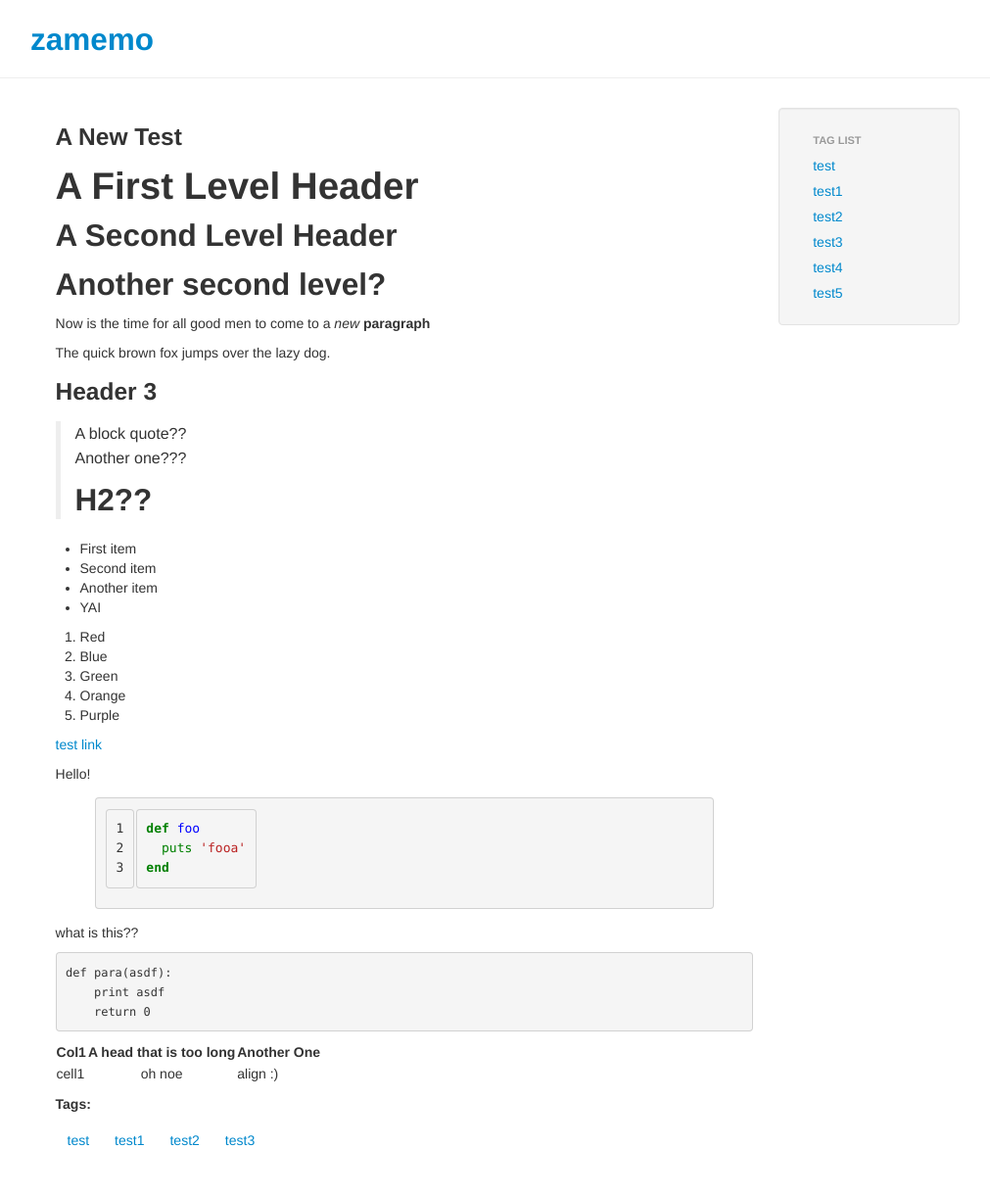
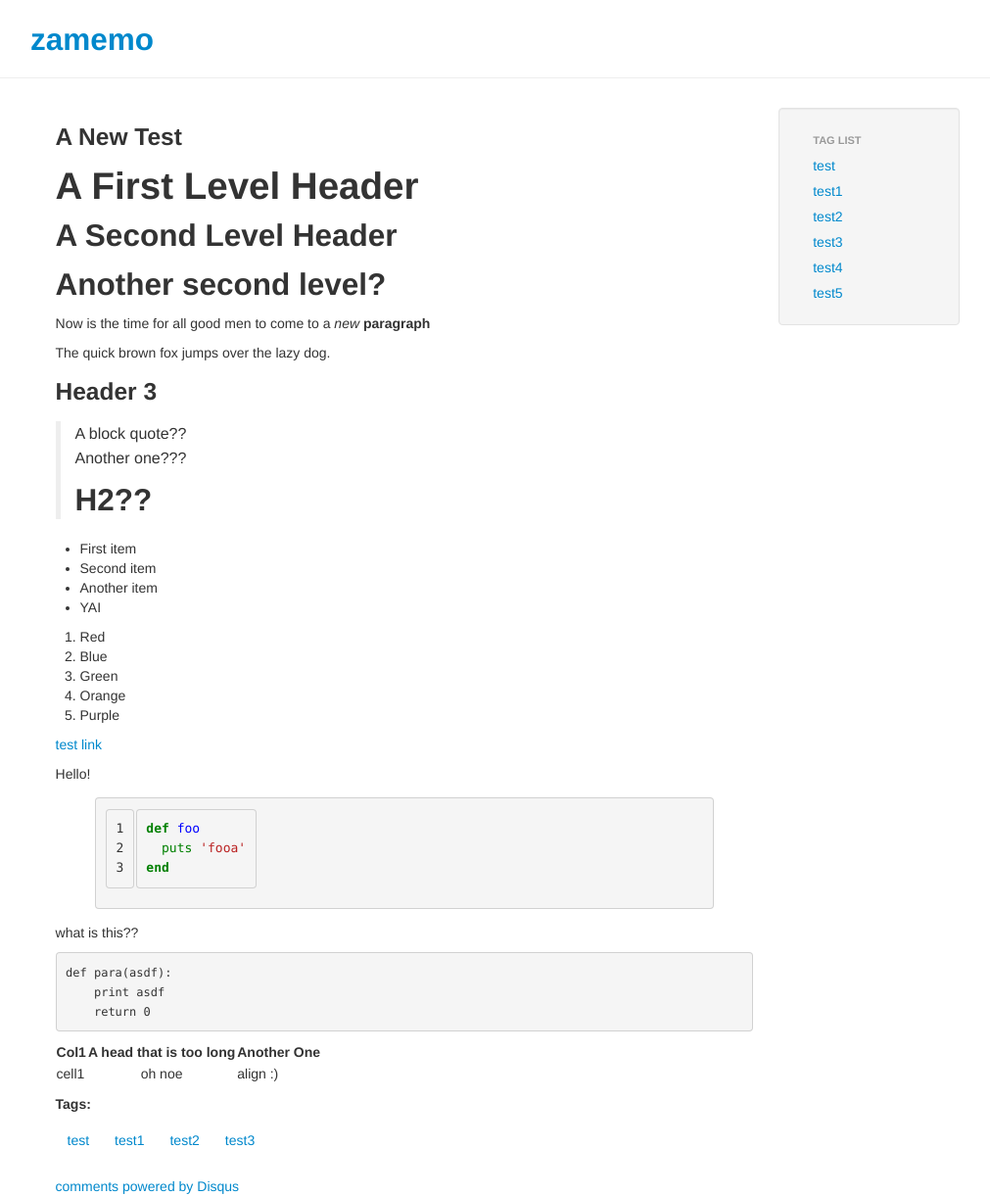
Before and after one commit to zamemo/zamemo.github.com, a Jekyll site: the page built from _posts/2012-12-01-a-new-test.md, in a window 1280 px wide. Shown: the whole page at 98% size, without its empty margins (69-1080 px from the left). Built offline with Jekyll 4.4.1, drawn with Linux system fonts in a browser that asks for light colours; nearby versions of some CDN libraries; comment, search, counter and statistics services are not loaded; part of the change alters nothing that is shown.

Commit message:
Added disqus

```diff
--- a/_layouts/post.html
+++ b/_layouts/post.html
@@ -13,3 +13,14 @@ layout: default
   </li>
   {% endfor %}
 </ul>
+<div id="disqus_thread"></div>
+<script type="text/javascript">
+    var disqus_shortname = 'zamemo';
+    (function() {
+        var dsq = document.createElement('script'); dsq.type = 'text/javascript'; dsq.async = true;
+        dsq.src = 'http://' + disqus_shortname + '.disqus.com/embed.js';
+        (document.getElementsByTagName('head')[0] || document.getElementsByTagName('body')[0]).appendChild(dsq);
+    })();
+</script>
+<noscript>Please enable JavaScript to view the <a href="http://disqus.com/?ref_noscript">comments powered by Disqus.</a></noscript>
+<a href="http://disqus.com" class="dsq-brlink">comments powered by <span class="logo-disqus">Disqus</span></a>
```
